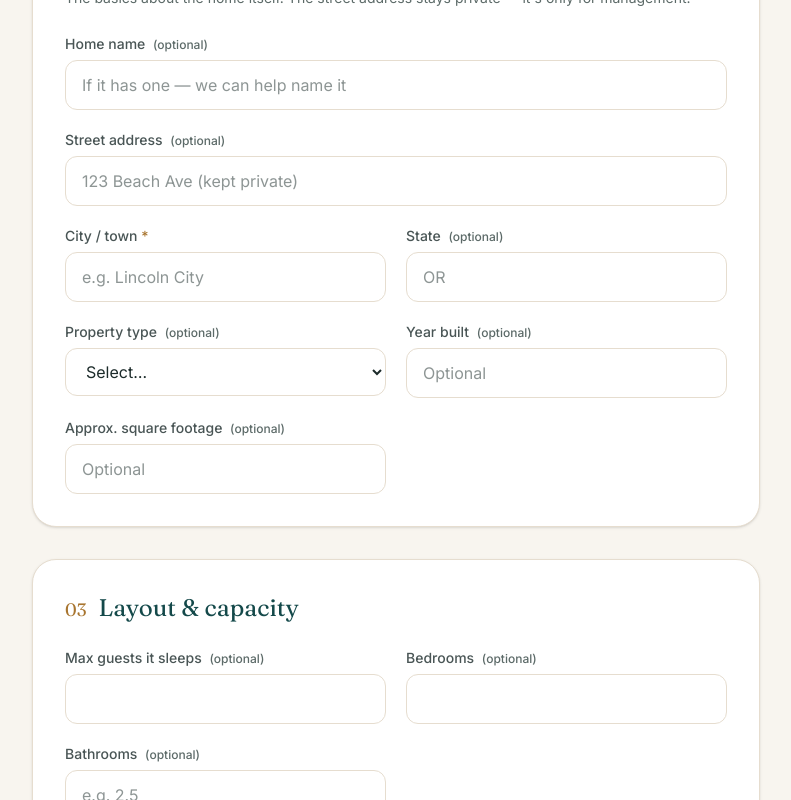
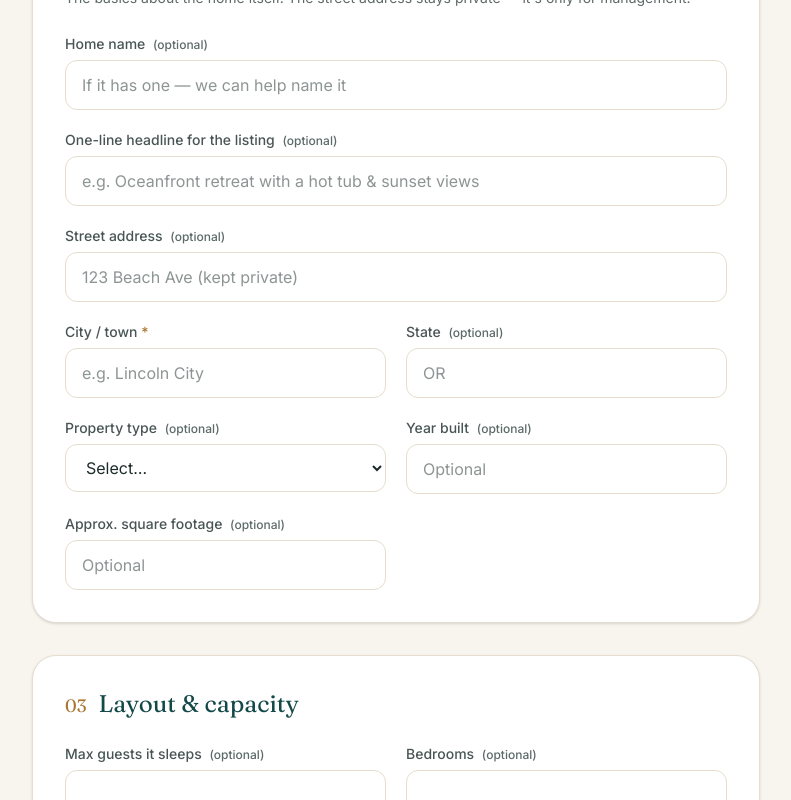
Before and after one commit to Gawbdawg63/stepawaylodging, a Next.js app: page /list-your-home in a window 1280 px wide. Shown: the part 1140-1940 px from the top of the page, without its empty margins (244-1035 px from the left). Built offline with nearby package versions, Linux system fonts and the light colour scheme.

Commit message:
Align intake fields with OwnerRez setup: headline, check-in/out times, cleaning fee, cancellation policy

```diff
--- a/components/ListingIntakeForm.tsx
+++ b/components/ListingIntakeForm.tsx
@@ -76,6 +76,7 @@ const SECTIONS: SectionDef[] = [
     desc: "The basics about the home itself. The street address stays private — it's only for management.",
     fields: [
       { name: "propertyName", label: "Home name", kind: "text", placeholder: "If it has one — we can help name it", full: true },
+      { name: "headline", label: "One-line headline for the listing", kind: "text", full: true, placeholder: "e.g. Oceanfront retreat with a hot tub & sunset views" },
       { name: "streetAddress", label: "Street address", kind: "text", placeholder: "123 Beach Ave (kept private)", full: true },
       { name: "city", label: "City / town", kind: "text", required: true, placeholder: "e.g. Lincoln City" },
       { name: "state", label: "State", kind: "text", placeholder: "OR" },
@@ -134,6 +135,8 @@ const SECTIONS: SectionDef[] = [
     title: "Access & operations",
     desc: "The practical details we'll need to manage the home and guide guests.",
     fields: [
+      { name: "checkinTime", label: "Check-in time", kind: "text", placeholder: "e.g. 4:00 PM" },
+      { name: "checkoutTime", label: "Check-out time", kind: "text", placeholder: "e.g. 11:00 AM" },
       { name: "entryMethod", label: "Guest entry", kind: "text", full: true, placeholder: "e.g. Smart lock keypad; lockbox on front door" },
       { name: "wifiNetwork", label: "Wi-Fi network name", kind: "text" },
       { name: "wifiPassword", label: "Wi-Fi password", kind: "text" },
@@ -167,7 +170,9 @@ const SECTIONS: SectionDef[] = [
       { name: "currentlyListed", label: "Currently listed anywhere?", kind: "select", options: ["Not listed yet", "Airbnb", "Vrbo", "OwnerRez", "Other / multiple"] },
       { name: "listingLinks", label: "Existing listing link(s)", kind: "text", placeholder: "Paste any current listing URLs" },
       { name: "desiredRate", label: "Nightly rate expectations", kind: "text", placeholder: "Optional — we'll advise" },
+      { name: "cleaningFee", label: "Cleaning fee", kind: "text", placeholder: "Optional — we'll advise" },
       { name: "minStay", label: "Minimum-stay preference", kind: "text", placeholder: "e.g. 2 nights, 3 on holidays" },
+      { name: "cancellationPolicy", label: "Cancellation policy", kind: "select", options: ["Flexible", "Moderate", "Firm", "Strict", "Not sure — please advise"] },
       { name: "availabilityStart", label: "Available to start renting", kind: "date" },
       { name: "turnoverNotes", label: "Cleaning / turnover notes", kind: "textarea", full: true, placeholder: "Current cleaner, linen setup, storage for supplies…" },
     ],
```
